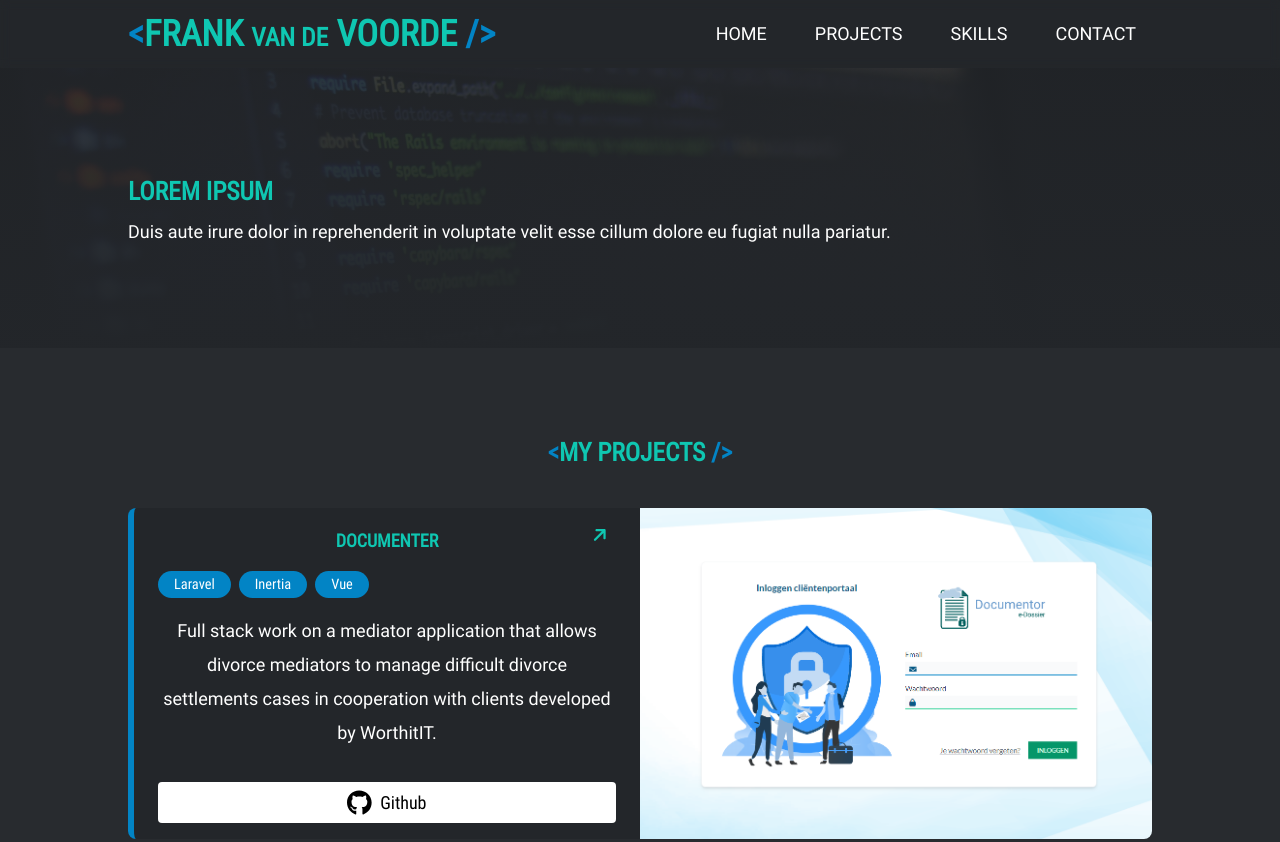
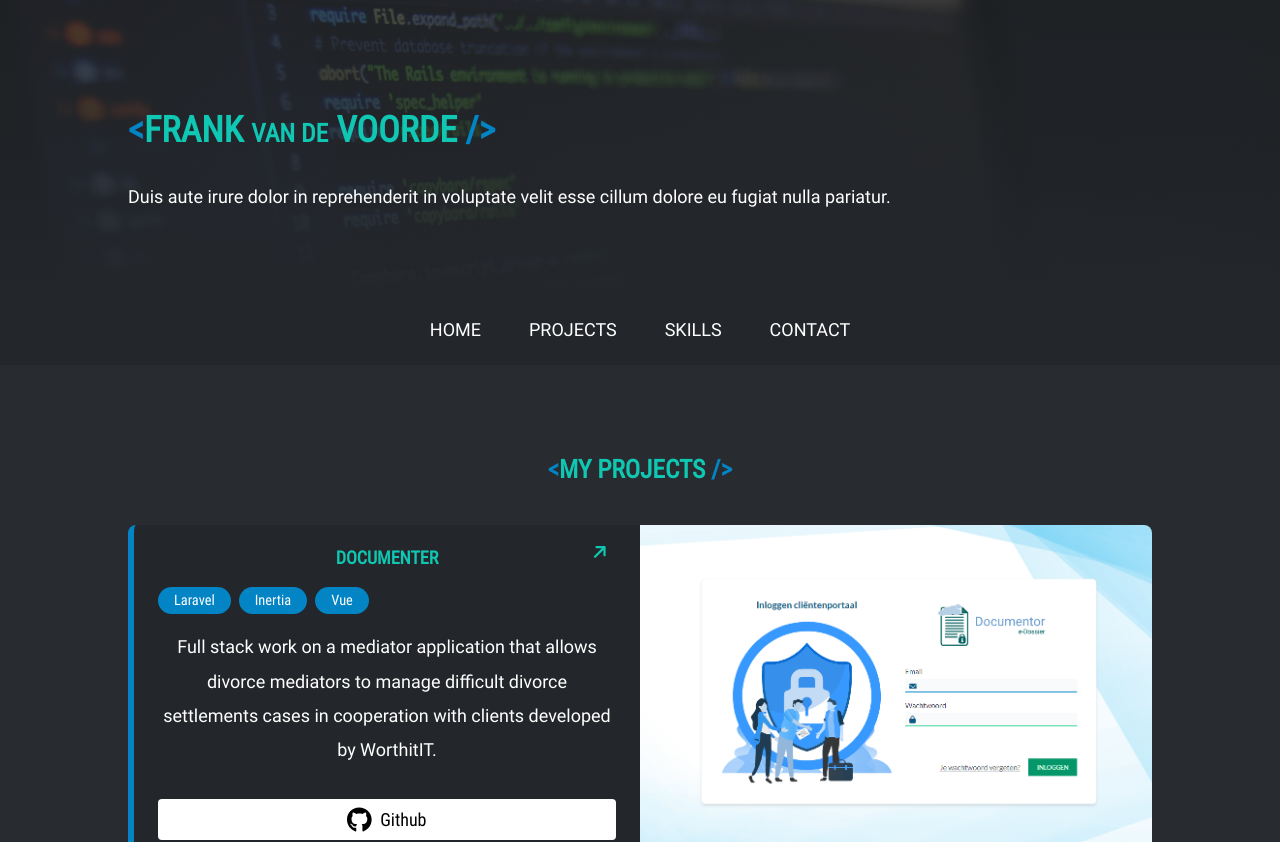
Before and after one commit to Cairhiin/portfolio-new, a React (Vite) app: page / in a window 1280 px wide. Shown: the top 842 px of the page. Built offline with nearby package versions, Linux system fonts and the light colour scheme.

Commit message:
Change navbar styling

```diff
--- a/src/App.tsx
+++ b/src/App.tsx
@@ -7,10 +7,10 @@ import "./App.css";
 
 function App(): JSX.Element {
   return (
-    <div id="root">
+    <div>
+      <Hero />
       <Header />
       <main>
-        <Hero />
         <Projects />
         <Skills />
       </main>
--- a/src/Components/Header/index.css
+++ b/src/Components/Header/index.css
@@ -1,33 +1,30 @@
 header {
+  position: sticky;
+  top: 0;
+  z-index: 50;
   font-family: "RobotoCondensed";
   text-transform: uppercase;
   backdrop-filter: blur(5px);
+  background-color: hsl(var(--bg-color-dark));
 
   &.is-pinned {
-    position: sticky;
-    top: 0;
+    background-color: hsl(var(--color-nav-bar));
 
     & > #header-container {
-      max-width: 100%;
+      max-width: 1024px;
+      transition: max-width 0.5s ease-in-out;
     }
   }
 
   #header-container {
-    max-width: 1024px;
+    max-width: 100%;
     margin-inline: auto;
     display: flex;
-    justify-content: space-between;
+    justify-content: center;
     align-items: stretch;
     gap: 1rem;
     padding-inline: 1rem;
-
-    h1 {
-      padding-block: 1rem;
-      color: hsl(var(--font-color-light-variant));
-
-      .lower-text {
-        font-size: var(--step-1);
-      }
+    transition: max-width 0.5s ease-in-out;
     }
   }
 }
--- a/src/Components/Header/index.tsx
+++ b/src/Components/Header/index.tsx
@@ -8,11 +8,6 @@ const Header = () => {
   return (
     <header ref={ref} className={`${isSticky ? "is-pinned" : ""}`}>
       <div id="header-container">
-        <h1>
-          <span className="code-block">{"<"}</span>Frank{" "}
-          <span className="lower-text">van de</span> Voorde
-          <span className="code-block">{" />"}</span>
-        </h1>
         <Nav />
       </div>
     </header>
--- a/src/Components/Hero/index.css
+++ b/src/Components/Hero/index.css
@@ -5,8 +5,17 @@
   background: url("../../assets/images/hero-bg.jpg") no-repeat;
   background-size: cover;
   border-image: linear-gradient(
-      hsl(var(--bg-color-dark), 0.9),
+      hsl(var(--bg-color-dark), 0.8),
       hsl(var(--bg-color-dark), 1)
     )
     50%/50%;
+
+  h1 {
+    padding-block: 1rem;
+    color: hsl(var(--font-color-light-variant));
+
+    .lower-text {
+      font-size: var(--step-1);
+    }
+  }
 }
--- a/src/Components/Hero/index.tsx
+++ b/src/Components/Hero/index.tsx
@@ -5,7 +5,11 @@ const HeroSection = (): JSX.Element => {
     <>
       <section id="hero">
         <div>
-          <h2>Lorem ipsum</h2>
+          <h1>
+            <span className="code-block">{"<"}</span>Frank{" "}
+            <span className="lower-text">van de</span> Voorde
+            <span className="code-block">{" />"}</span>
+          </h1>
           <p>
             Duis aute irure dolor in reprehenderit in voluptate velit esse
             cillum dolore eu fugiat nulla pariatur.
--- a/src/Components/Nav/index.css
+++ b/src/Components/Nav/index.css
@@ -2,7 +2,9 @@ nav {
   ul {
     height: 100%;
     display: flex;
+    justify-content: center;
     gap: 1rem;
+    height: 70px;
 
     li {
       position: relative;
--- a/src/hooks/useSticky.tsx
+++ b/src/hooks/useSticky.tsx
@@ -15,7 +15,7 @@ export default function useSticky(): {
 
     const observer: IntersectionObserver = new IntersectionObserver(
       ([event]) => setIsSticky(event.intersectionRatio < 1),
-      { threshold: [0.5], rootMargin: "-1px 0px 0px 0px" }
+      { threshold: [1], rootMargin: "-1px 0px 0px 0px" }
     );
     observer.observe(ref.current);
 
```
Also changed, not shown: src/hooks/useScroll.tsx (added, +19 -0 lines).
